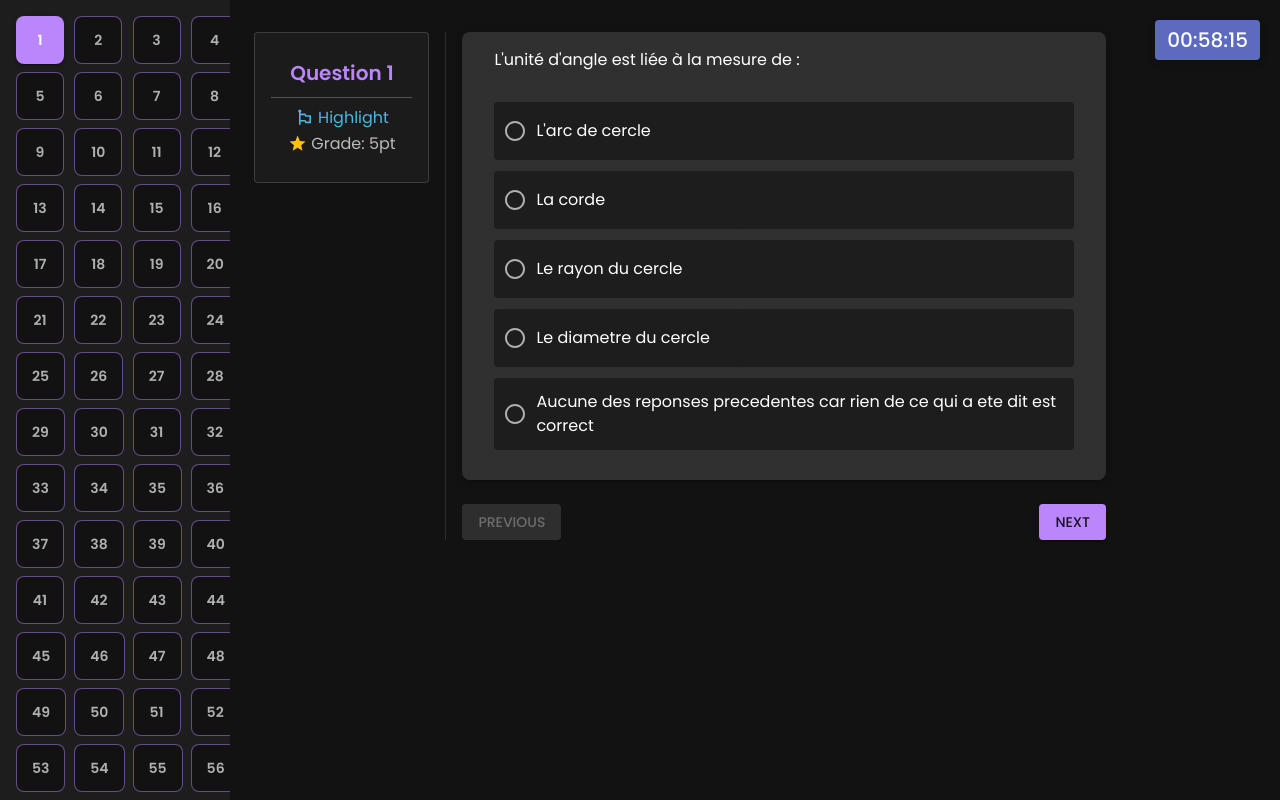
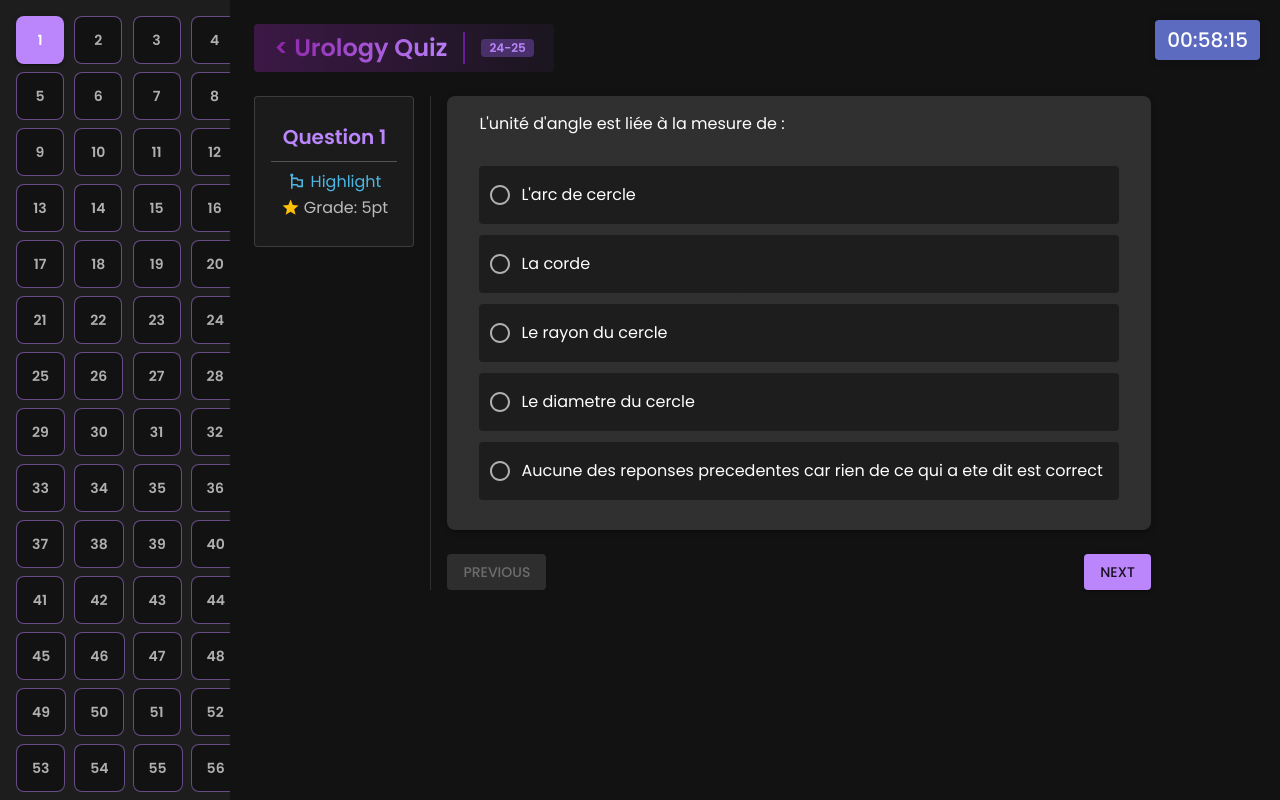
Before and after one commit to jmsazz00/cedar-zap, a React (Vite) app: page / in a window 1280 px wide. Built offline with nearby package versions, Linux system fonts and the light colour scheme.

Commit message:
Adding a quiz header

```diff
--- a/src/App.tsx
+++ b/src/App.tsx
@@ -8,7 +8,7 @@ const App: React.FC = () => (
   <ThemeProvider theme={theme}>
     <CssBaseline />
     <GlobalStyles />
-    <QuizPage />
+    <QuizPage quiz={{ duration: 3500, name: "Urology", year: "24-25" }} />
   </ThemeProvider>
 );
 
--- a/src/components/QuestionCard.tsx
+++ b/src/components/QuestionCard.tsx
@@ -21,7 +21,7 @@ const QuestionCard: React.FC<QuestionCardProps> = ({
   const setAnswer = useQuizStore((store) => store.setAnswer);
 
   return (
-    <Box display="flex" pr={"150px"}>
+    <Box display="flex">
       <QuestionHeader index={index} point={point} />
       <Divider
         orientation="vertical"
--- a/src/components/QuestionHeader.tsx
+++ b/src/components/QuestionHeader.tsx
@@ -25,7 +25,7 @@ const QuestionHeader: React.FC<QuestionHeaderProps> = ({ index, point }) => {
         flexDirection: "column",
         alignItems: "center",
         borderRadius: 1,
-        minWidth: "175px",
+        minWidth: "160px",
         height: "fit-content",
         border: "1px solid rgba(255, 255, 255, 0.15)",
       }}
--- /dev/null
+++ b/src/components/QuizHeader.tsx
@@ -0,0 +1,54 @@
+import { Box, Typography } from "@mui/material";
+
+interface Props {
+  name: string;
+  year: string;
+}
+
+const QuizHeader = ({ name, year }: Props) => {
+  return (
+    <Box
+      sx={{
+        my: 3,
+        py: 1,
+        px: 2.5,
+        borderRadius: 1,
+        display: "flex",
+        alignItems: "center",
+        background:
+          "linear-gradient(90deg, rgba(88, 29, 104, 0.6), rgba(46, 31, 62, 0.3))",
+        width: "fit-content",
+      }}
+    >
+      <Typography
+        variant="h5"
+        sx={{
+          background: "linear-gradient(to right, #8e24aa, #bb86fc)",
+          WebkitBackgroundClip: "text",
+          WebkitTextFillColor: "transparent",
+          fontWeight: "bold",
+          borderRight: "2px solid #6a1b9a",
+          pr: 2,
+        }}
+      >
+        &lt; {name} Quiz
+      </Typography>
+      <Typography
+        variant="subtitle2"
+        sx={{
+          color: "#bb86fc",
+          fontSize: "0.75rem",
+          fontWeight: "600",
+          backgroundColor: "#4a306b",
+          borderRadius: 1,
+          px: 1,
+          ml: 2,
+        }}
+      >
+        {year}
+      </Typography>
+    </Box>
+  );
+};
+
+export default QuizHeader;
--- /dev/null
+++ b/src/entities/Quiz.ts
@@ -0,0 +1,5 @@
+export interface Quiz {
+    name: string;
+    year: string;
+    duration: number;
+}
--- a/src/pages/QuizPage.tsx
+++ b/src/pages/QuizPage.tsx
@@ -1,5 +1,4 @@
 import { Box, Container } from "@mui/material";
-import React from "react";
 import QuestionCard from "../components/QuestionCard";
 import Sidebar from "../components/Sidebar";
 import questions from "../data/questions";
@@ -7,8 +6,16 @@ import { useQuizStore } from "../store/QuizStore";
 import QuizTimer from "../components/QuizTimer";
 import useFinishTest from "../hooks/useFinishTest";
 import ScoreDialog from "../components/ScoreDialog";
+import { Quiz } from "../entities/Quiz";
+import QuizHeader from "../components/QuizHeader";
 
-const QuizPage: React.FC = () => {
+interface Props {
+  quiz: Quiz;
+}
+
+const QuizPage = ({ quiz }: Props) => {
+  const { name, year, duration } = quiz;
+
   const { currentQuestion } = useQuizStore();
   const questionData = questions[currentQuestion];
 
@@ -25,9 +32,10 @@ const QuizPage: React.FC = () => {
 
   return (
     <Box sx={{ display: "flex", height: "100vh", overflow: "hidden" }}>
-      <QuizTimer duration={3500} onTimeUp={finishTest} />
+      <QuizTimer duration={duration} onTimeUp={finishTest} />
       <Sidebar questionCount={questions.length} />
-      <Container sx={{ pt: 4 }}>
+      <Container>
+        <QuizHeader name={name} year={year} />
         <QuestionCard
           totalQuestions={questions.length}
           questionQuery={questionQuery}
```
